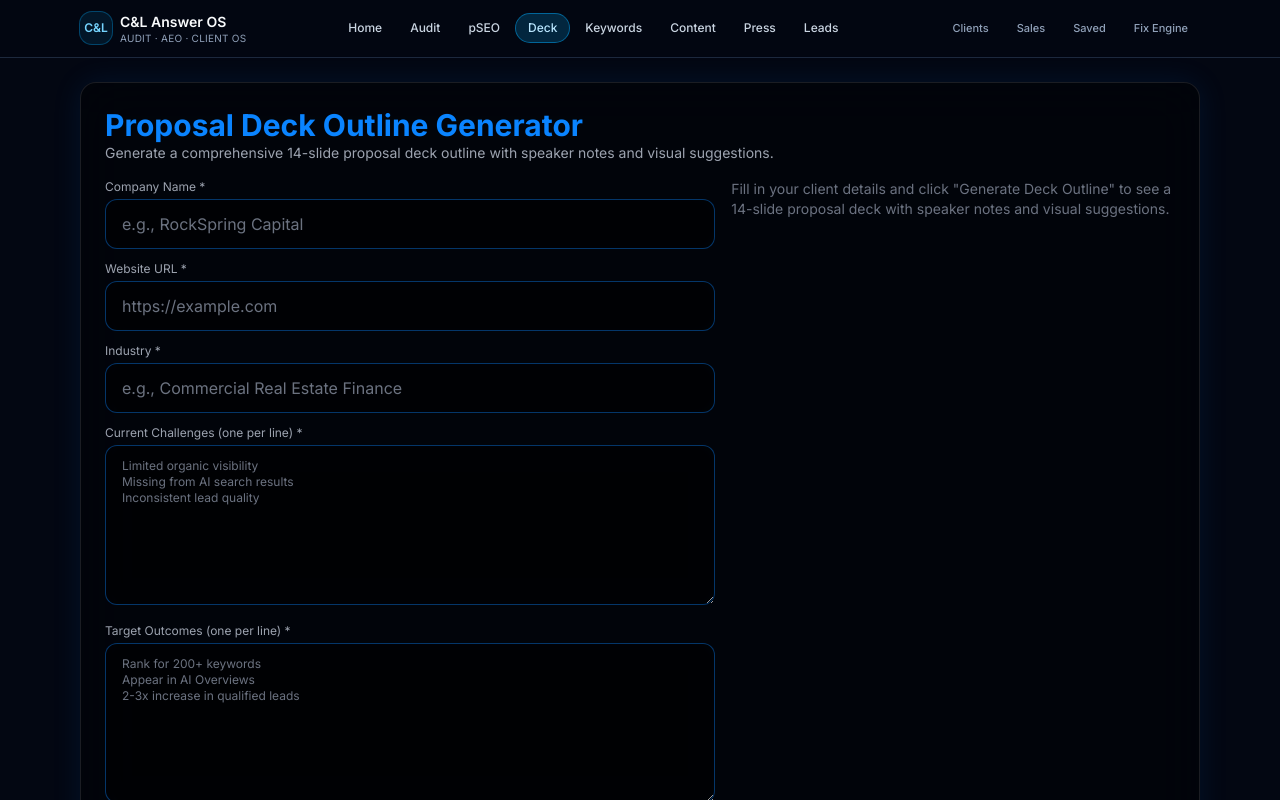
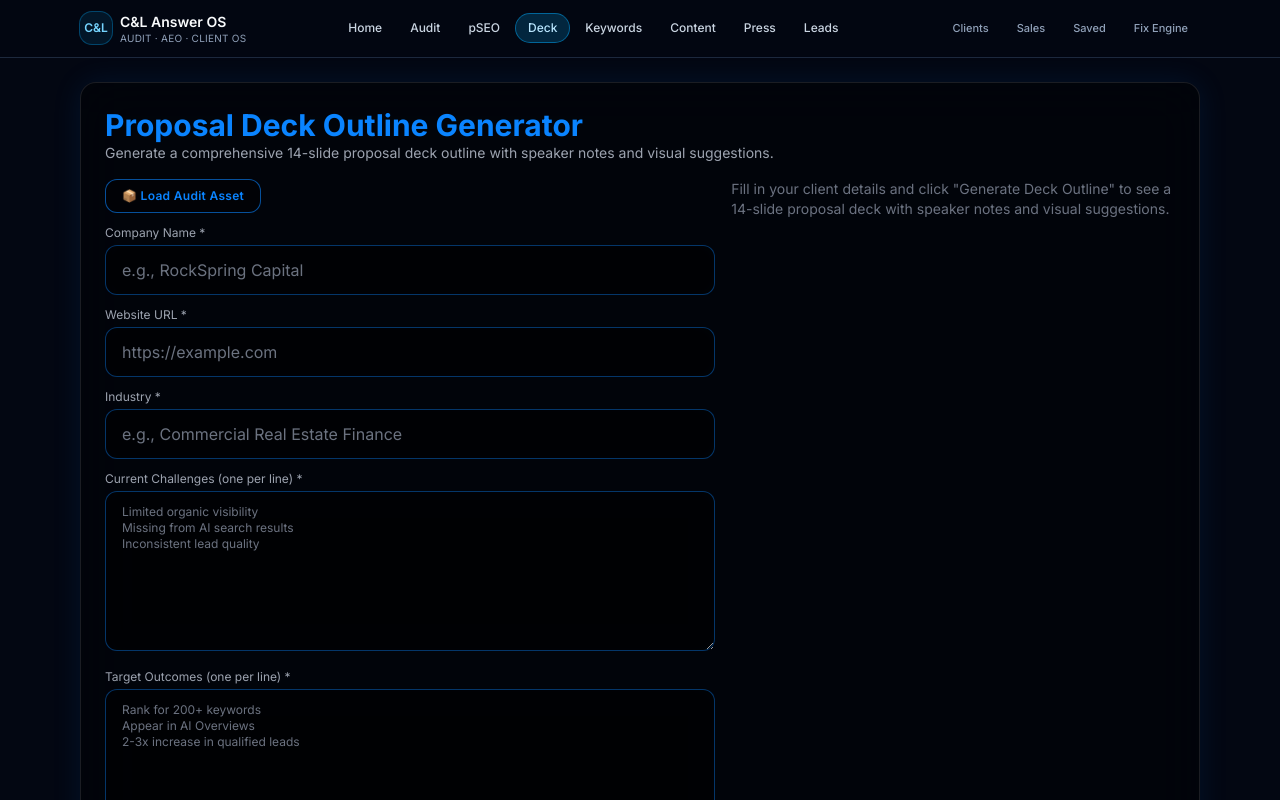
Before and after one commit to lelandsequel/CL-AnswerOS, a Next.js app: page /deck-outline in a window 1280 px wide. Shown: the top 800 px of the page. Built offline with nearby package versions, Linux system fonts and the light colour scheme.

Commit message:
feat: Add asset loader integration for pSEO and deck outline forms

```diff
--- a/app/deck-outline/page.tsx
+++ b/app/deck-outline/page.tsx
@@ -7,6 +7,9 @@ import { Input } from '@/components/ui/input';
 import { Textarea } from '@/components/ui/textarea';
 import Spinner from '@/components/Spinner';
 import { DeckOutlineResult } from '@/lib/pseo-types';
+import { AssetLoader } from '@/components/assets/AssetLoader';
+import { auditAssetToDeckOutlineForm } from '@/lib/asset-mapper';
+import type { ClientAsset } from '@/lib/types';
 
 export default function DeckOutlinePage() {
   const [formData, setFormData] = useState({
@@ -129,6 +132,18 @@ export default function DeckOutlinePage() {
         <div className="grid gap-4 md:grid-cols-[minmax(0,2.2fr)_minmax(0,1.6fr)]">
           {/* Left side: form */}
           <div className="space-y-3">
+            {/* Asset Loader */}
+            <div className="flex gap-2">
+              <AssetLoader
+                assetType="audit"
+                onAssetSelected={(asset: ClientAsset) => {
+                  const formValues = auditAssetToDeckOutlineForm(asset);
+                  setFormData(prev => ({ ...prev, ...formValues }));
+                }}
+                label="📦 Load Audit Asset"
+              />
+            </div>
+
             <form onSubmit={handleSubmit} className="space-y-3">
               <div>
                 <label className="text-xs text-gray-400 block mb-1">
--- a/app/pseo/page.tsx
+++ b/app/pseo/page.tsx
@@ -7,6 +7,9 @@ import { Input } from '@/components/ui/input';
 import { Textarea } from '@/components/ui/textarea';
 import Spinner from '@/components/Spinner';
 import { PseoAuditResponse } from '@/lib/pseo-types';
+import { AssetLoader } from '@/components/assets/AssetLoader';
+import { auditAssetToPseoForm } from '@/lib/asset-mapper';
+import type { ClientAsset } from '@/lib/types';
 
 export default function PSEOPage() {
   const [formData, setFormData] = useState({
@@ -148,6 +151,18 @@ export default function PSEOPage() {
         <div className="grid gap-4 md:grid-cols-[minmax(0,2.2fr)_minmax(0,1.6fr)]">
           {/* Left side: form */}
           <div className="space-y-3">
+            {/* Asset Loader */}
+            <div className="flex gap-2">
+              <AssetLoader
+                assetType="audit"
+                onAssetSelected={(asset: ClientAsset) => {
+                  const formValues = auditAssetToPseoForm(asset);
+                  setFormData(prev => ({ ...prev, ...formValues }));
+                }}
+                label="📦 Load Audit Asset"
+              />
+            </div>
+
             <form onSubmit={handleSubmit} className="space-y-3">
               <div>
                 <label className="text-xs text-gray-400 block mb-1">
--- /dev/null
+++ b/components/assets/AssetLoader.tsx
@@ -0,0 +1,101 @@
+'use client';
+
+import { useState, useEffect } from 'react';
+import type { ClientAsset } from '@/lib/types';
+import { Button } from '@/components/ui/button';
+
+type AssetLoaderProps = {
+  assetType: string; // e.g., "audit"
+  onAssetSelected: (asset: ClientAsset) => void;
+  label?: string;
+  className?: string;
+};
+
+export function AssetLoader({
+  assetType,
+  onAssetSelected,
+  label = 'Load from Asset',
+  className = '',
+}: AssetLoaderProps) {
+  const [assets, setAssets] = useState<ClientAsset[]>([]);
+  const [loading, setLoading] = useState(false);
+  const [error, setError] = useState<string | null>(null);
+  const [isOpen, setIsOpen] = useState(false);
+
+  useEffect(() => {
+    if (isOpen && assets.length === 0) {
+      loadAssets();
+    }
+  }, [isOpen]);
+
+  async function loadAssets() {
+    setLoading(true);
+    setError(null);
+
+    try {
+      const res = await fetch(`/api/client-assets?type=${assetType}`);
+      if (!res.ok) throw new Error('Failed to load assets');
+
+      const data = await res.json();
+      setAssets(data);
+    } catch (err) {
+      setError(err instanceof Error ? err.message : 'Error loading assets');
+    } finally {
+      setLoading(false);
+    }
+  }
+
+  function handleSelectAsset(asset: ClientAsset) {
+    onAssetSelected(asset);
+    setIsOpen(false);
+  }
+
+  return (
+    <div className={className}>
+      <Button
+        variant="outline"
+        size="sm"
+        onClick={() => setIsOpen(!isOpen)}
+        className="text-xs"
+      >
+        {label}
+      </Button>
+
+      {isOpen && (
+        <div className="mt-2 p-3 border border-gray-700 rounded-lg bg-gray-900/50 max-h-64 overflow-y-auto">
+          {loading && <p className="text-xs text-gray-400">Loading assets...</p>}
+
+          {error && (
+            <p className="text-xs text-red-400">{error}</p>
+          )}
+
+          {!loading && assets.length === 0 && !error && (
+            <p className="text-xs text-gray-400">No {assetType} assets found</p>
+          )}
+
+          {!loading && assets.length > 0 && (
+            <div className="space-y-2">
+              {assets.map(asset => (
+                <button
+                  key={asset.id}
+                  onClick={() => handleSelectAsset(asset)}
+                  className="w-full text-left p-2 rounded hover:bg-gray-800 transition-colors text-xs"
+                >
+                  <div className="font-medium text-gray-100 truncate">
+                    {asset.title}
+                  </div>
+                  <div className="text-gray-400 text-[10px] truncate">
+                    {asset.summary}
+                  </div>
+                  <div className="text-gray-500 text-[10px] mt-1">
+                    {new Date(asset.createdAt).toLocaleDateString()}
+                  </div>
+                </button>
+              ))}
+            </div>
+          )}
+        </div>
+      )}
+    </div>
+  );
+}
--- /dev/null
+++ b/lib/asset-mapper.ts
@@ -0,0 +1,165 @@
+/**
+ * Asset Mapper - Converts saved audit assets to form data for pSEO and Deck Outline
+ */
+
+import type { ClientAsset } from './types';
+
+export interface AuditAssetPayload {
+  url: string;
+  rawScan: string;
+  structuredAudit: any;
+  keywordMetrics?: any;
+}
+
+export interface PseoFormData {
+  company_name: string;
+  website_url: string;
+  industry: string;
+  geography: string;
+  services: string;
+  target_customer: string;
+  notes: string;
+  locations: string;
+  loan_programs: string;
+  asset_classes: string;
+  use_cases: string;
+}
+
+export interface DeckOutlineFormData {
+  company_name: string;
+  website_url: string;
+  industry: string;
+  current_challenges: string;
+  target_outcomes: string;
+  budget_range: string;
+  timeline: string;
+}
+
+/**
+ * Extract company name from audit asset
+ */
+function extractCompanyName(asset: ClientAsset): string {
+  const payload = asset.payload as AuditAssetPayload;
+
+  // Try to extract from title (e.g., "Audit – https://rockspring.com")
+  if (asset.title) {
+    const match = asset.title.match(/Audit\s*–\s*(.+)/);
+    if (match) {
+      const domain = match[1].trim();
+      // Convert domain to company name (e.g., rockspring.com -> Rockspring)
+      return domain
+        .replace(/^https?:\/\/(www\.)?/, '')
+        .split('.')[0]
+        .replace(/[-_]/g, ' ')
+        .split(' ')
+        .map(word => word.charAt(0).toUpperCase() + word.slice(1))
+        .join(' ');
+    }
+  }
+
+  return '';
+}
+
+/**
+ * Extract industry from structured audit
+ */
+function extractIndustry(payload: AuditAssetPayload): string {
+  if (!payload.structuredAudit) return '';
+
+  const audit = payload.structuredAudit;
+
+  // Look for industry hints in overview or content
+  if (audit.overview?.industry) return audit.overview.industry;
+  if (audit.industry) return audit.industry;
+
+  // Try to infer from content
+  const content = JSON.stringify(audit).toLowerCase();
+  if (content.includes('real estate') || content.includes('bridge loan')) return 'Real Estate Finance';
+  if (content.includes('fintech')) return 'Financial Technology';
+  if (content.includes('saas')) return 'SaaS';
+
+  return '';
+}
+
+/**
+ * Extract challenges from audit for deck outline
+ */
+function extractChallenges(payload: AuditAssetPayload): string[] {
+  if (!payload.structuredAudit) return [];
+
+  const audit = payload.structuredAudit;
+  const challenges: string[] = [];
+
+  // Extract from core issues
+  if (Array.isArray(audit.core_issues)) {
+    audit.core_issues.forEach((issue: any) => {
+      if (issue.title || issue.issue) {
+        challenges.push(issue.title || issue.issue);
+      }
+    });
+  }
+
+  return challenges.slice(0, 5); // Limit to 5
+}
+
+/**
+ * Extract opportunities from audit for deck outline
+ */
+function extractOpportunities(payload: AuditAssetPayload): string[] {
+  if (!payload.structuredAudit) return [];
+
+  const audit = payload.structuredAudit;
+  const opportunities: string[] = [];
+
+  // Extract from AEO opportunities
+  if (Array.isArray(audit.aeo_opportunities)) {
+    audit.aeo_opportunities.forEach((opp: any) => {
+      if (opp.title || opp.opportunity) {
+        opportunities.push(opp.title || opp.opportunity);
+      }
+    });
+  }
+
+  // Extract from quick wins
+  if (Array.isArray(audit.quick_wins_48h)) {
+    audit.quick_wins_48h.forEach((win: any) => {
+      if (win.title || win.win) {
+        opportunities.push(win.title || win.win);
+      }
+    });
+  }
+
+  return opportunities.slice(0, 5); // Limit to 5
+}
+
+/**
+ * Convert audit asset to pSEO form data
+ */
+export function auditAssetToPseoForm(asset: ClientAsset): Partial<PseoFormData> {
+  const payload = asset.payload as AuditAssetPayload;
+
+  return {
+    company_name: extractCompanyName(asset),
+    website_url: payload.url || '',
+    industry: extractIndustry(payload),
+    target_customer: '',
+    notes: asset.summary || '',
+  };
+}
+
+/**
+ * Convert audit asset to deck outline form data
+ */
+export function auditAssetToDeckOutlineForm(asset: ClientAsset): Partial<DeckOutlineFormData> {
+  const payload = asset.payload as AuditAssetPayload;
+  const challenges = extractChallenges(payload);
+  const opportunities = extractOpportunities(payload);
+
+  return {
+    company_name: extractCompanyName(asset),
+    website_url: payload.url || '',
+    industry: extractIndustry(payload),
+    current_challenges: challenges.join('\n'),
+    target_outcomes: opportunities.join('\n'),
+  };
+}
```
